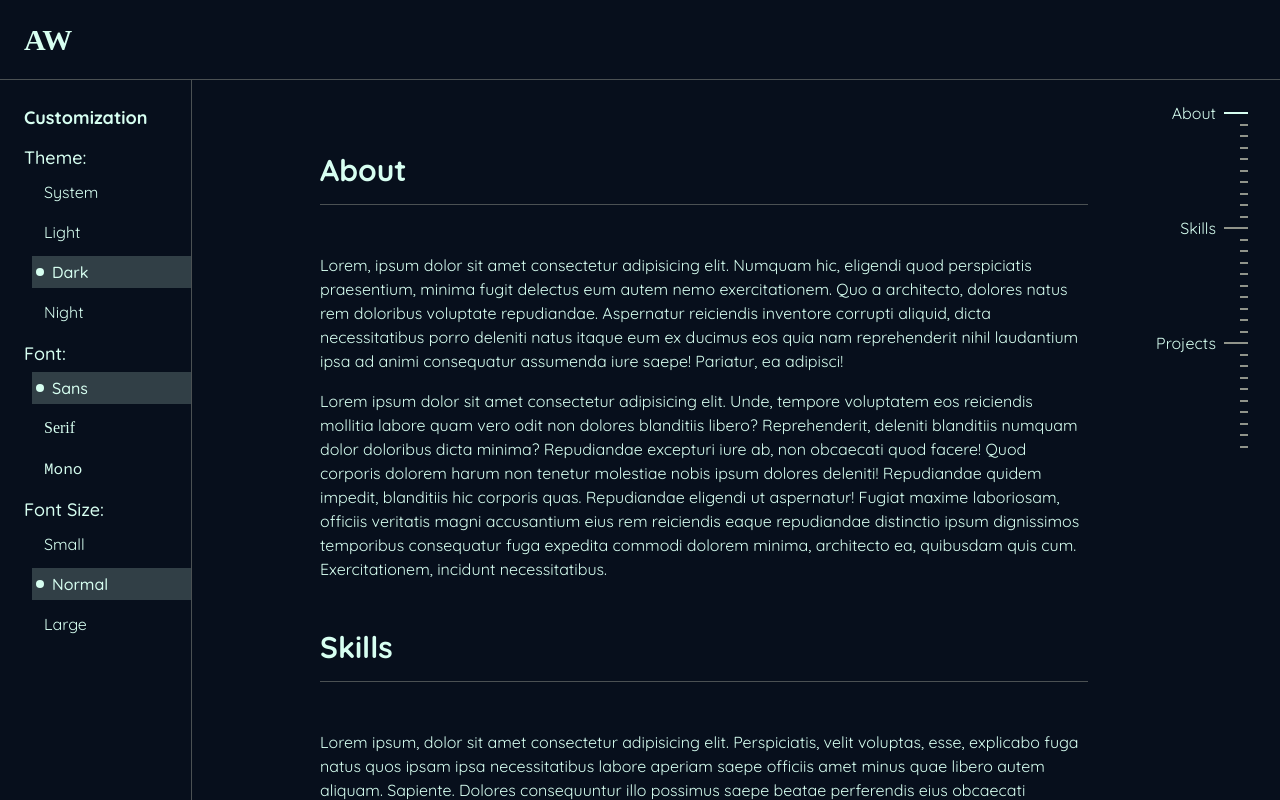
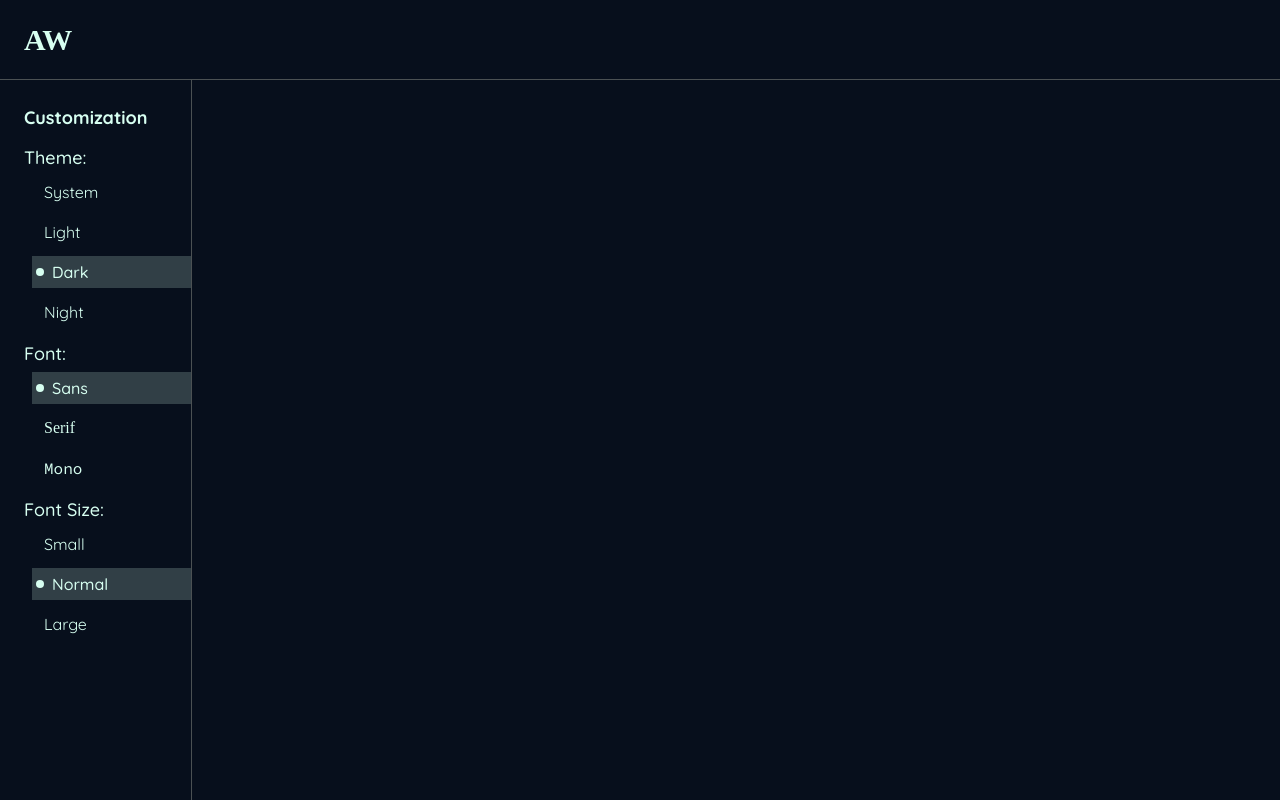
Before and after one commit to AtanasovCode/atanasov-wiki, a React (Vite) app: page /articles/1 in a window 1280 px wide. Shown: the top 800 px of the page. Built offline with nearby package versions, Linux system fonts and the light colour scheme; a web font is replaced by a local one.

Commit message:
change route for articles

```diff
--- a/src/App.tsx
+++ b/src/App.tsx
@@ -9,7 +9,7 @@ import Header from "./components/header/Header";
 import SplashScreen from "./pages/SplashScreen";
 
 // Routes
-import Home from "./pages/Home";
+import ArticlePage from "./pages/ArticlePage";
 
 
 const App = () => {
@@ -57,7 +57,7 @@ const App = () => {
         <BrowserRouter>
           <Routes>
             <Route path="/" element={<SplashScreen />} />
-            <Route path="/articles/1" element={<Home />} />
+            <Route path="/articles/:id/:name" element={<ArticlePage />} />
           </Routes>
         </BrowserRouter>
       </div>
```
